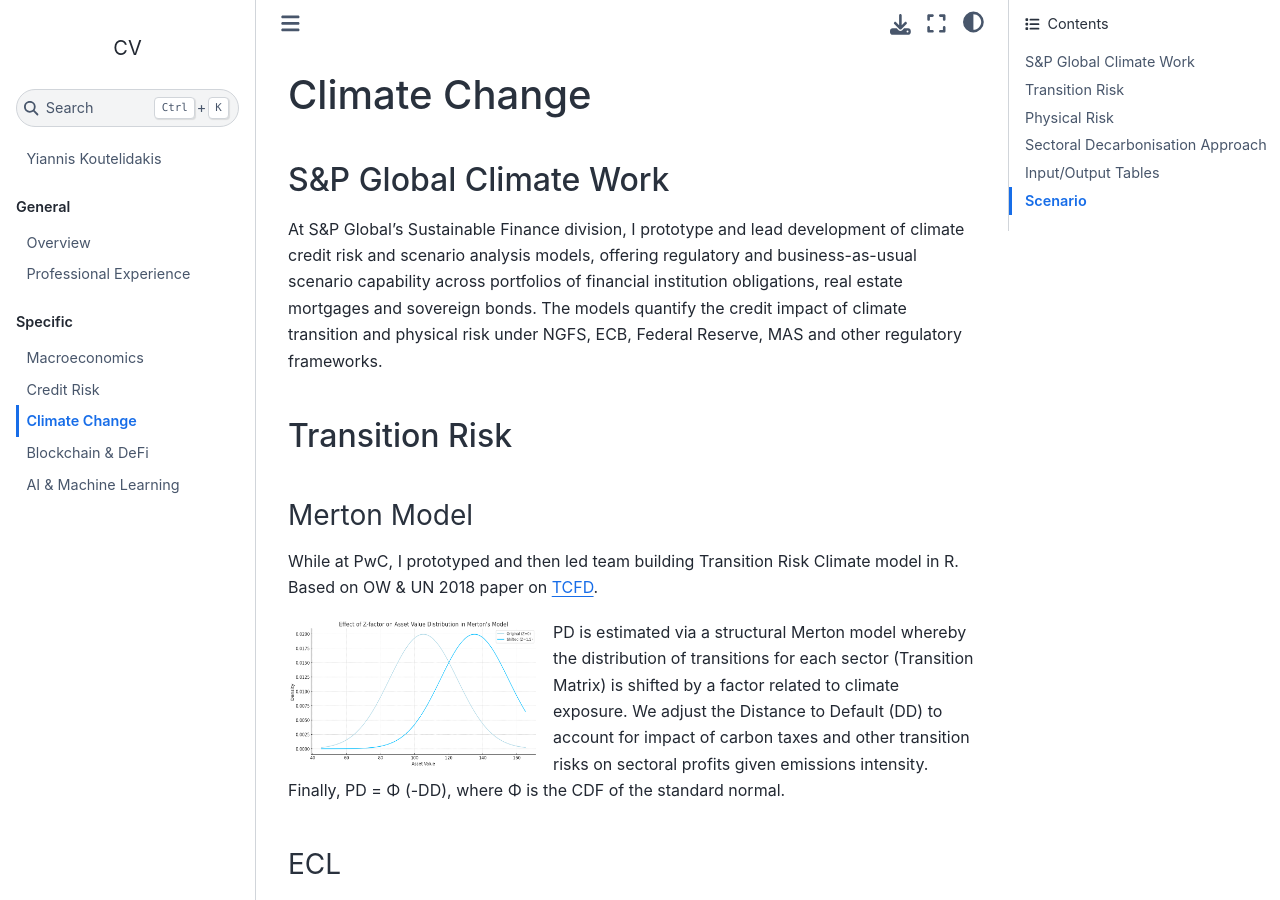
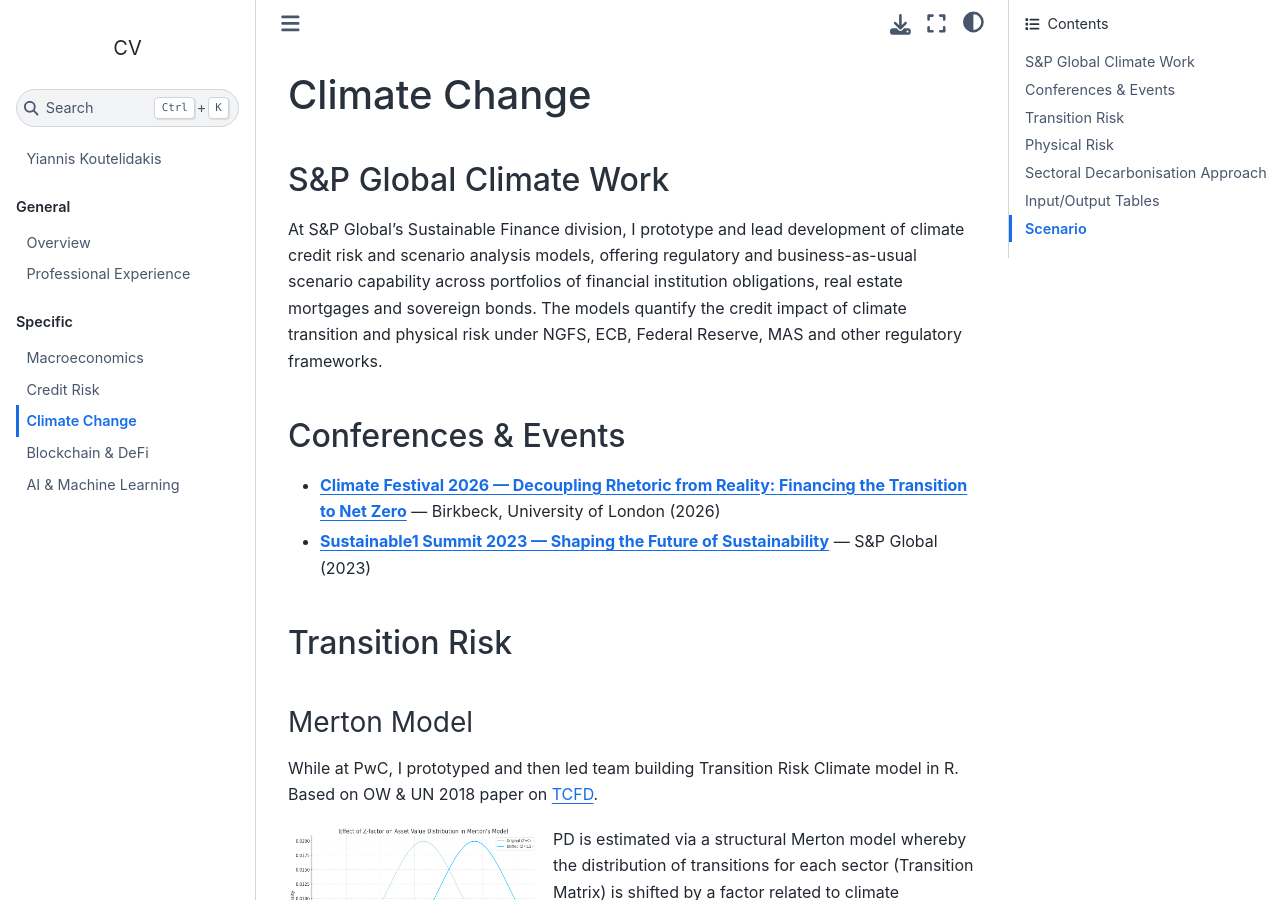
Before and after one commit to ykoutelidakis/CV, a Jupyter Book: the page built from Climate.md, in a window 1280 px wide and 900 px high. Built offline with Jupyter Book 1.0.4 settings and Sphinx 7.4.7 and the Sphinx Book theme 1.1.4, drawn with Linux system fonts in a browser that asks for light colours.

Commit message:
Climate: add Conferences & Events (Birkbeck Climate Festival 2026, S&P Sustainable1 Summit 2023)
Co-Authored-By: Claude Opus 4.8 <noreply@anthropic.com>

```diff
--- a/Climate.md
+++ b/Climate.md
@@ -5,6 +5,11 @@
 ## S&P Global Climate Work
 
 At S&P Global's Sustainable Finance division, I prototype and lead development of climate credit risk and scenario analysis models, offering regulatory and business-as-usual scenario capability across portfolios of financial institution obligations, real estate mortgages and sovereign bonds. The models quantify the credit impact of climate transition and physical risk under NGFS, ECB, Federal Reserve, MAS and other regulatory frameworks.
+
+## Conferences & Events
+
+- [**Climate Festival 2026 — Decoupling Rhetoric from Reality: Financing the Transition to Net Zero**](https://www.bbk.ac.uk/events/event/59517/climate-festival-2026-decoupling-rhetoric-from-reality-financing-the-transition-to-net-zero) — Birkbeck, University of London (2026)
+- [**Sustainable1 Summit 2023 — Shaping the Future of Sustainability**](https://www.spglobal.com/market-intelligence/en/news-insights/research/sustainable1-summit-2023-shaping-the-future-of-sustainability) — S&P Global (2023)
 
 ## Transition Risk
 
```
